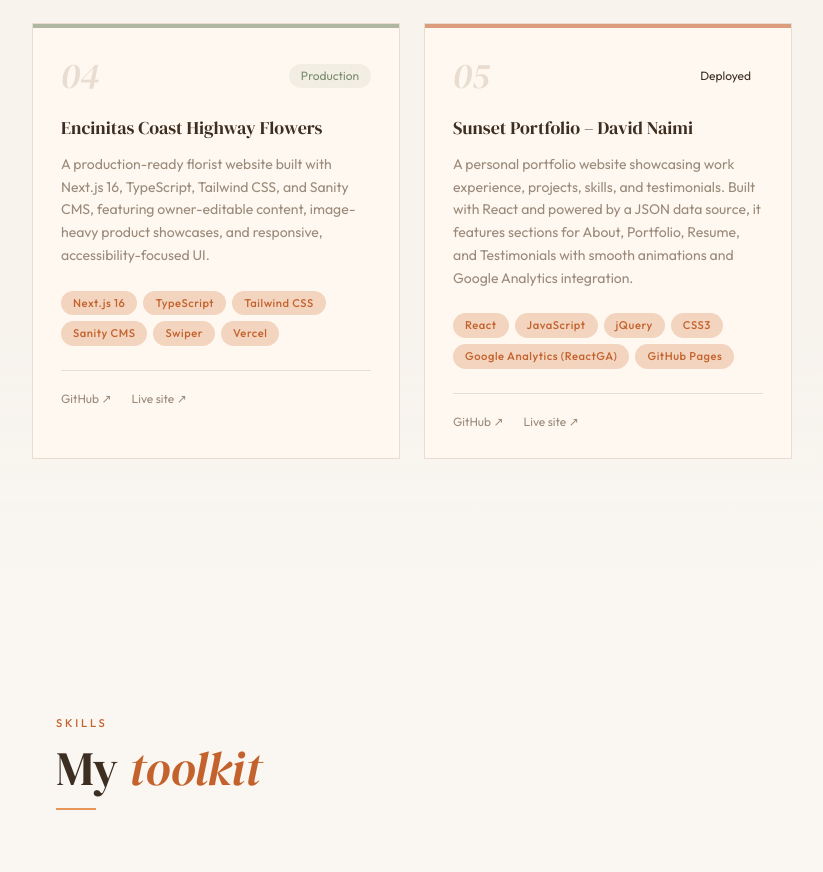
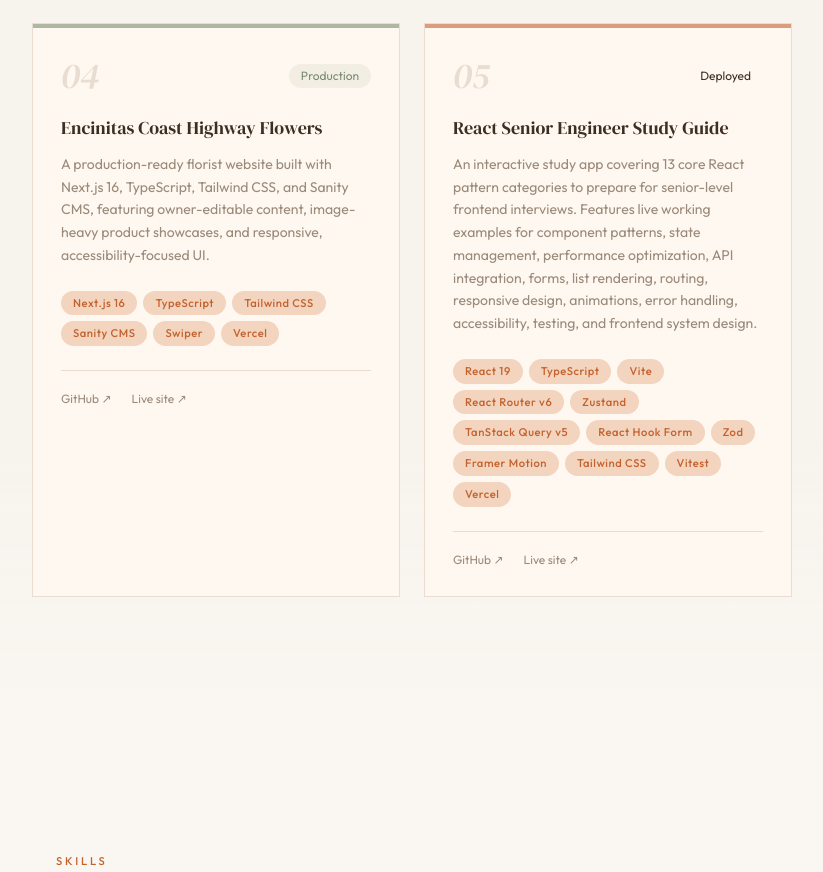
Before and after one commit to d88naimi/portfolio, a Next.js app: page / in a window 1280 px wide. Shown: the part 2344-3216 px from the top of the page, without its empty margins (32-855 px from the left). Built offline with nearby package versions, Linux system fonts and the light colour scheme.

Commit message:
added a project

```diff
--- a/components/Projects.tsx
+++ b/components/Projects.tsx
@@ -59,20 +59,26 @@ const projects = [
   },
   {
     id: "05",
-    title: "Sunset Portfolio – David Naimi",
+    title: "React Senior Engineer Study Guide",
     description:
-      "A personal portfolio website showcasing work experience, projects, skills, and testimonials. Built with React and powered by a JSON data source, it features sections for About, Portfolio, Resume, and Testimonials with smooth animations and Google Analytics integration.",
+      "An interactive study app covering 13 core React pattern categories to prepare for senior-level frontend interviews. Features live working examples for component patterns, state management, performance optimization, API integration, forms, list rendering, routing, responsive design, animations, error handling, accessibility, testing, and frontend system design.",
     stack: [
-      "React",
-      "JavaScript",
-      "jQuery",
-      "CSS3",
-      "Google Analytics (ReactGA)",
-      "GitHub Pages",
+      "React 19",
+      "TypeScript",
+      "Vite",
+      "React Router v6",
+      "Zustand",
+      "TanStack Query v5",
+      "React Hook Form",
+      "Zod",
+      "Framer Motion",
+      "Tailwind CSS",
+      "Vitest",
+      "Vercel",
     ],
     status: "Deployed",
-    link: "https://d88naimi.github.io/davidnaimi/",
-    github: "https://github.com/d88naimi/davidnaimi",
+    link: "https://reactstudyguide.vercel.app/",
+    github: "https://github.com/d88naimi/react-interview-prep",
   },
 ];
 
```
